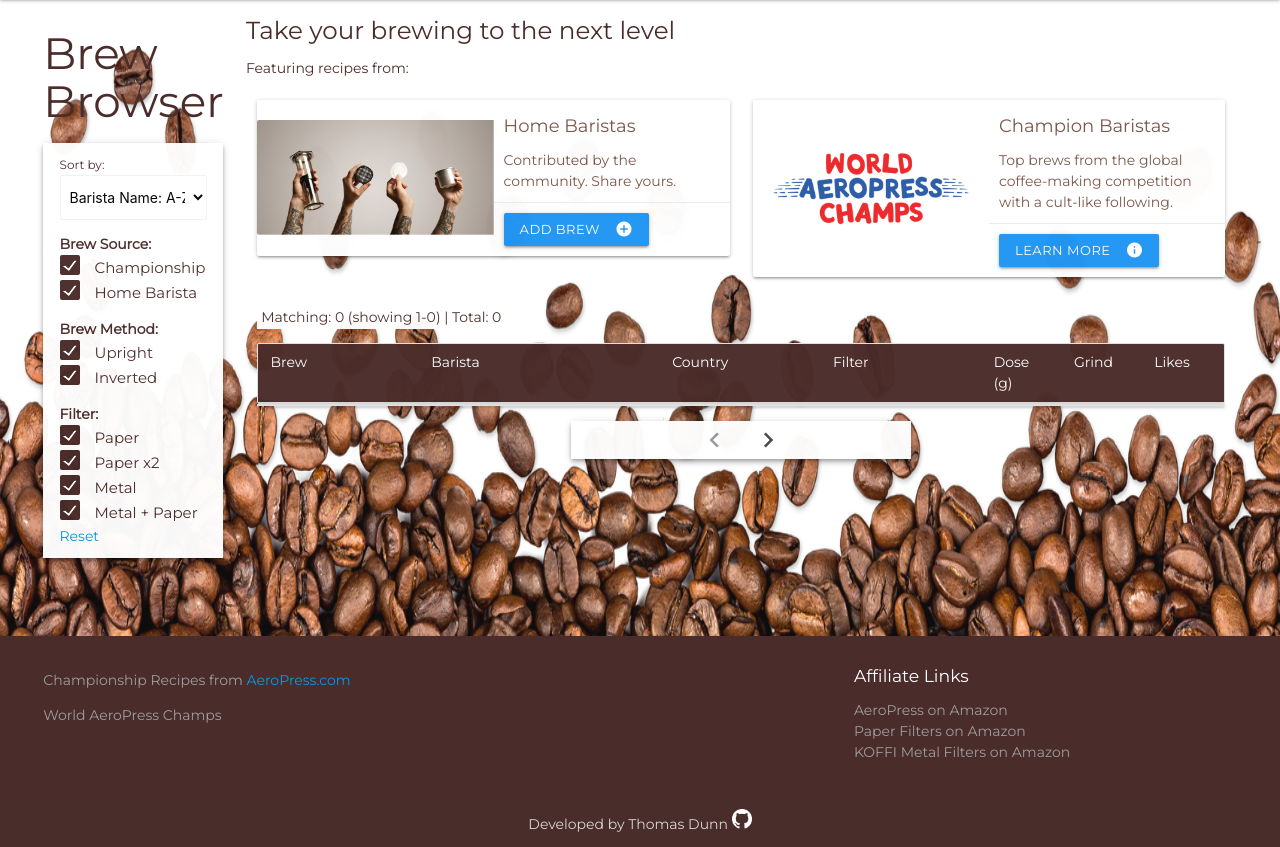
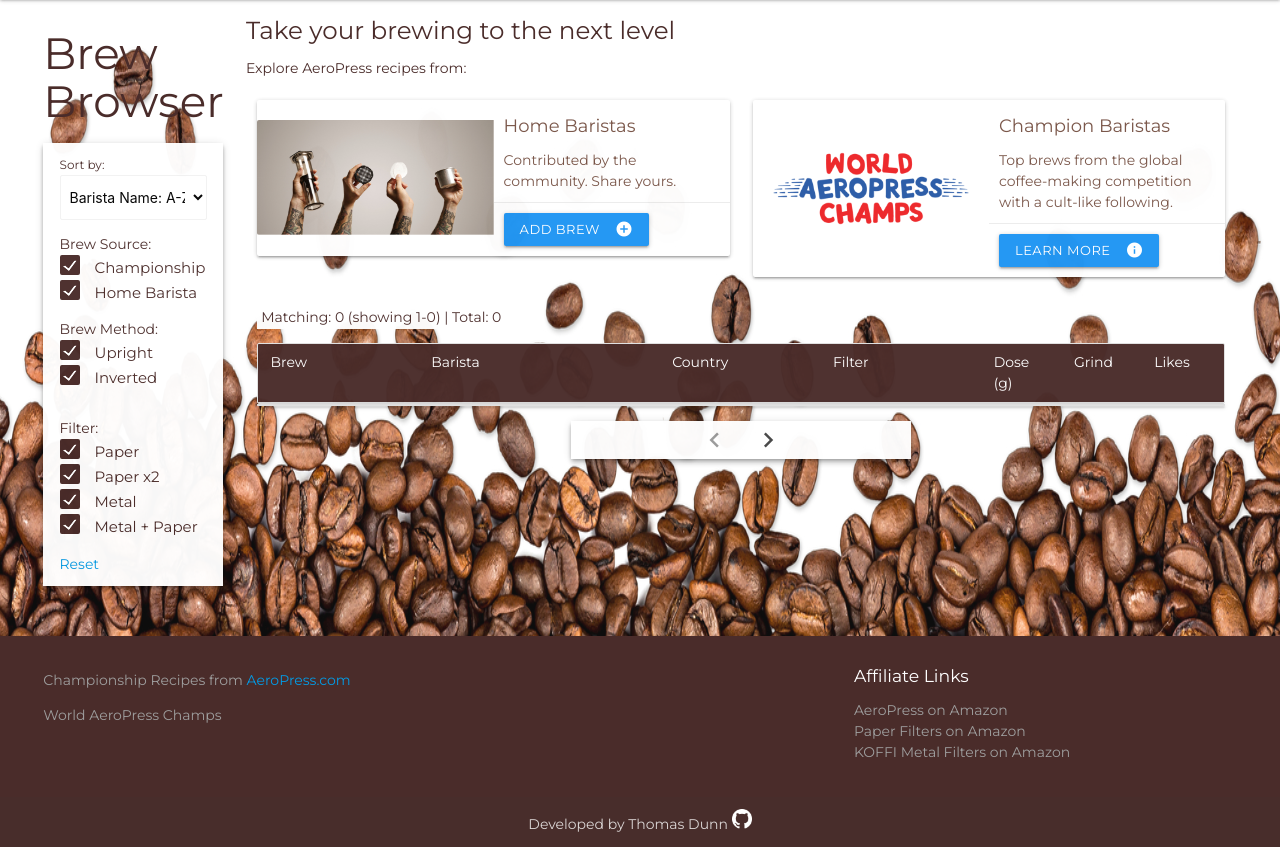
Before and after one commit to tdunn891/aeropress-hub, a Flask app: page / in a window 1280 px wide. Shown: the part 65-912 px from the top of the page. Run offline with Flask 2, Linux system fonts and the light colour scheme; data that the repository does not hold is empty; some libraries are stand-ins or nearby versions.

Commit message:
Comments and formatting tweaks

```diff
--- a/app.py
+++ b/app.py
@@ -8,6 +8,7 @@ from flask_pymongo import PyMongo
 from bson.objectid import ObjectId
 
 app = Flask(__name__)
+
 
 app.config["MONGO_DBNAME"] = 'aeropress'
 app.config["MONGO_URI"] = os.environ.get('MONGO_URI')
--- a/static/js/main.js
+++ b/static/js/main.js
@@ -296,30 +296,34 @@ function displaySliderValue(slider_name) {
 }
 
 // on click of input slider, call displaySliderValue
-$('.input-slider').on('click', function() {
+$('.input-slider').on('change', function() {
 	let slider_name = $(this).attr('name');
 	displaySliderValue(slider_name);
 });
 
-// get first page
+// Request first page of brews from database
 function getFirstPage() {
 	// Get filters from form
 	let serialFilters = $('#filters').serialize();
+	// Ajax Get Request
 	$.ajax({
 		url: `/get_brews?${serialFilters}`,
 		type: 'GET',
 		success: resp => {
+			// Insert response into response id
 			$('#response').html(resp.data);
 		}
 	});
 }
 
-// Pagination: go to page and return response
+// Pagination: request brews for page
 function goToPage(urlPage) {
+	// Ajax get request
 	$.ajax({
 		url: urlPage,
 		type: 'GET',
 		success: resp => {
+			// Insert response insto response id
 			$('#response').html(resp.data);
 		}
 	});
--- a/templates/about.html
+++ b/templates/about.html
@@ -31,8 +31,7 @@
          <div class="col s12">
             <!-- Embedded Video -->
             <iframe width="560" height="315" src="https://www.youtube.com/embed/u928bWvxrZ8" id="youtube-video"
-               frameborder="0" allow="accelerometer; autoplay; encrypted-media; gyroscope; picture-in-picture"
-               allowfullscreen>
+               allow="accelerometer; autoplay; encrypted-media; gyroscope; picture-in-picture" allowfullscreen>
             </iframe>
          </div>
       </div>
--- a/templates/add_brew.html
+++ b/templates/add_brew.html
@@ -9,14 +9,15 @@
             </h3>
             <p>Share yours with the community</p>
             <!-- Barista image -->
-            <img src="{{url_for('static',filename='images/barista-woman.jpg')}}"
+            <img src="{{url_for('static',filename='images/barista-woman.jpg')}}" alt="Barista with AeroPress"
                class="responsive-img hide-on-med-and-down z-depth-2">
          </div>
          <div class="col s12 l9">
             <!-- Form container -->
             <div class="card z-depth-2" id="add-brew-container">
                <div class="card-content">
-                  <span class="card-title">Brew</span>
+                  <!-- <span class="card-title">Brew</span> -->
+                  <h5>Brew</h5>
                   <form class="" action="{{ url_for('insert_brew') }}" method="POST">
                      <div class="row">
                         <div class="input-field col s12">
--- a/templates/base.html
+++ b/templates/base.html
@@ -24,7 +24,7 @@
       <nav>
          <div class="nav-wrapper">
             <a href="{{url_for('index')}}" class="brand-logo center">
-               <img src="https://image.flaticon.com/icons/svg/901/901721.svg" height="50px" id="hub-logo"
+               <img src="https://image.flaticon.com/icons/svg/901/901721.svg" id="hub-logo"
                   class="right hide-on-small-only" alt="AeroPress Hub Logo">
                AeroPress Hub
             </a>
--- a/templates/edit_brew.html
+++ b/templates/edit_brew.html
@@ -9,13 +9,13 @@
             </h3>
             <p>Finesse the 'Press</p>
             <!-- Barista image -->
-            <img src="{{url_for('static',filename='images/barista-woman.jpg')}}"
+            <img src="{{url_for('static',filename='images/barista-woman.jpg')}}" alt="Barista with AeroPress"
                class="responsive-img hide-on-med-and-down">
          </div>
          <div class="col s12 l9">
             <div class="card">
                <div class="card-content">
-                  <span class="card-title">Brew</span>
+                  <h5 class="card-title">Brew</h5>
                   <br>
                   <form class="" action="{{ url_for('update_brew', brew_id=brew._id) }}" method="POST">
                      <div class="row">
--- a/templates/index.html
+++ b/templates/index.html
@@ -24,7 +24,7 @@
                   </div>
                   <div class="col s6 l12">
                      <p>
-                        <b>Brew Source:</b>
+                        Brew Source:
                         <label class="checkbox-label">
                            <input type="checkbox" id="wac" class="filled-in" checked="checked" name="brew_source"
                               value="World AeroPress Championships Finalist" />
@@ -37,7 +37,7 @@
                         </label>
                      </p>
                      <p>
-                        <b>Brew Method:</b>
+                        Brew Method:
                         <label class="checkbox-label">
                            <input type="checkbox" id="upright" class="filled-in" checked="checked" name="brewer"
                               value="Upright" />
@@ -51,7 +51,8 @@
                      </p>
                   </div>
                   <div class="col s6 l12">
-                     <b>Filter:</b>
+                     <p>
+                        Filter:
                         <label class="checkbox-label">
                            <input type="checkbox" id="single-paper" class="filled-in" checked="checked" name="filter"
                               value="Paper" />
@@ -72,6 +73,7 @@
                               value="Metal &#43; Paper" />
                            <span>Metal + Paper</span>
                         </label>
+                     </p>
                   </div>
                   <div class="col s12">
                      <a class="waves-effect reset-btn" href="{{ url_for('index') }}" id="reset-filters">
@@ -83,8 +85,8 @@
          </div>
          <div class="col s12 l10">
             <h5>Take your brewing to the next level</h5>
-            <p>Featuring recipes from:</p>
-            <div class="col s6 m6 l6">
+            <p>Explore AeroPress recipes from:</p>
+            <div class="col s12 m6">
                <div class="card horizontal">
                   <div class="card-image valign-wrapper">
                      <img src="{{url_for('static', filename='images/four-hands-1.jpg')}}" class="hide-on-med-and-down"
@@ -102,7 +104,7 @@
                   </div>
                </div>
             </div>
-            <div class="col s6 m6 l6">
+            <div class="col s12 m6">
                <div class="card horizontal">
                   <div class="card-image valign-wrapper">
                      <a href="https://aero.press/" target="_blank">
--- a/templates/response.html
+++ b/templates/response.html
@@ -62,33 +62,41 @@
             </div>
          </div>
          <div class="collapsible-body">
-            <div class="row valign-wrapper">
+            <div class="row">
                <div class="col s12 m2 center">
+                  <ul class="collapsible-icon-list center">
+                     <li>
                         {% if brew.brew_source == 'Home Barista' %}
                         <i class="material-icons tooltipped" data-tooltip="Average Joe Brew">account_circle</i>
                         {% else %}
-                  <img src="static/images/WAC.png" class="tooltipped champ-brew-logo" data-tooltip="Championship Brew"
-                     alt="Championship Brew">
+                        <img src="static/images/WAC.png" class="tooltipped champ-brew-logo"
+                           data-tooltip="Championship Brew" alt="Championship Brew">
                         {% endif %}
-                  <br><br>
+                     </li>
+                     <li>
                         {% if brew.details.brewer == 'Inverted' %}
-                  <img src="static/images/aeropress_inverted.svg" class="tooltipped icon inverted-icon"
+                        <img src="static/images/aeropress_inverted.svg" class="tooltipped inverted-icon"
                            data-tooltip="Brew Method" alt="Brew Method: Inverted"><br>Inverted
                         {% else %}
-                  <img src=" static/images/aeropress.svg" class="tooltipped icon upright-icon"
+                        <img src=" static/images/aeropress.svg" class="tooltipped upright-icon"
                            data-tooltip="Brew Method" alt="Brew Method: Upright"><br>Upright
                         {% endif %}
-                  <br><br>
-                  <i class="material-icons timer icon tooltipped" data-tooltip="Brew Time">timer</i><br>
+                     </li>
+                     <li>
+                        <i class="material-icons timer tooltipped" data-tooltip="Brew Time">timer</i><br>
                         <!-- Display brew time in minutes and seconds -->
                         {{brew.total_brew_time // 60}}:{{ '%02d' % (brew.total_brew_time % 60) }}
-                  <br><br>
+                     </li>
+
                      {% if brew.details.water_temp_c  %}
+                     <li>
                         <img src="static/images/thermometer.svg" class="tooltipped thermometer"
                            data-tooltip="Water Temp (&#8451;)" alt="Thermomenter">
                         <br>
                         {{brew.details.water_temp_c}}&#8451;
+                     </li>
                      {% endif %}
+                  </ul>
                </div>
                <div class="col s12 m10">
                   <h6>Steps:</h6>
```
Also changed, not shown: templates/error404.html (+9 -4 lines), README.md. Lines whose indentation alone changed are shown as unchanged.
